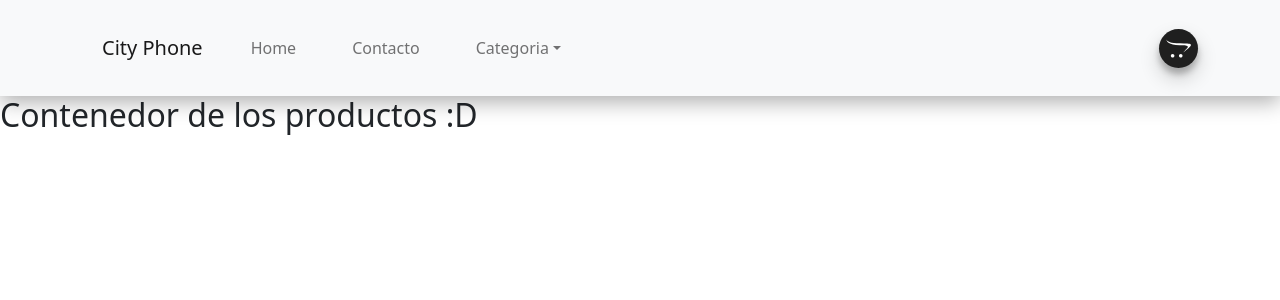
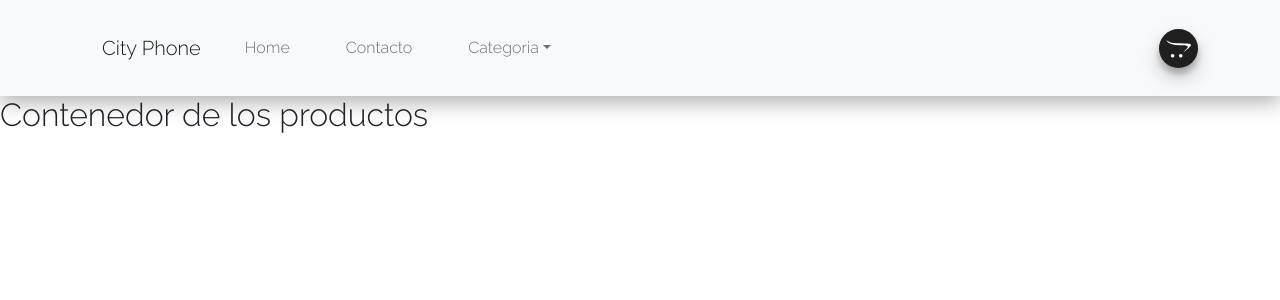
Before and after one commit to Agus-Sosa/Proyecto-React-Agustin-Sosa, a React (Vite) app: page / in a window 1280 px wide. Shown: the top 300 px of the page. Built offline with nearby package versions, Linux system fonts and the light colour scheme.

Commit message:
primer pre-entrega

```diff
--- a/src/app.css
+++ b/src/app.css
@@ -1,7 +1,9 @@
+@import url('https://fonts.googleapis.com/css2?family=Raleway:wght@300&display=swap');
 * {
     margin: 0px;
     padding: 0px;
     box-sizing: border-box;
+    font-family: 'Raleway', sans-serif;
 }
 
 .boton-carrito {
@@ -15,20 +17,3 @@
     color: white;
     box-shadow: rgba(0, 0, 0, 0.19) 0px 10px 20px, rgba(0, 0, 0, 0.23) 0px 6px 6px;
 }
-
-.header {
-    box-shadow: 0px 6px 20px 0px #00000052;
-    background: black;
-}
-
-.contenedor-carrito {
-    display: flex;
-}
-
-.boton-carrito svg {
-    background: none;
-}
-.nav1 {
-
-    margin: 20px 20px;
-}
--- a/src/components/ContenedorProd.jsx
+++ b/src/components/ContenedorProd.jsx
@@ -1,7 +1,7 @@
 const ContenedorProd = () => {
     return (
         <>
-        <h2>Contenedor de los productos :D</h2>
+        <h2>Contenedor de los productos</h2>
         </>
     )
 }
--- a/src/components/Header.jsx
+++ b/src/components/Header.jsx
@@ -2,6 +2,7 @@ import Container from 'react-bootstrap/Container';
 import Nav from 'react-bootstrap/Nav';
 import Navbar from 'react-bootstrap/Navbar';
 import NavDropdown from 'react-bootstrap/NavDropdown';
+import './header.css'
 
 
 import { FaOpencart } from "react-icons/fa";
@@ -22,9 +23,9 @@ const Header = () => {
                 Samsung
               </NavDropdown.Item>
               <NavDropdown.Item href="#action/3.3">Xiaomi</NavDropdown.Item>
-              <NavDropdown.Divider />
+              {/* <NavDropdown.Divider />
               <NavDropdown.Item href="#action/3.4">
-              </NavDropdown.Item>
+              </NavDropdown.Item> */}
             </NavDropdown>
           </Nav>
             <div className='contenedor-carrito'>
--- /dev/null
+++ b/src/components/header.css
@@ -0,0 +1,18 @@
+.header {
+    box-shadow: 0px 6px 20px 0px #00000052;
+    background: black;
+}
+
+.contenedor-carrito {
+    display: flex;
+}
+
+.boton-carrito svg {
+    background: none;
+}
+.nav1 {
+
+    margin: 20px 20px;
+    transition: .5s all;
+
+}
```
